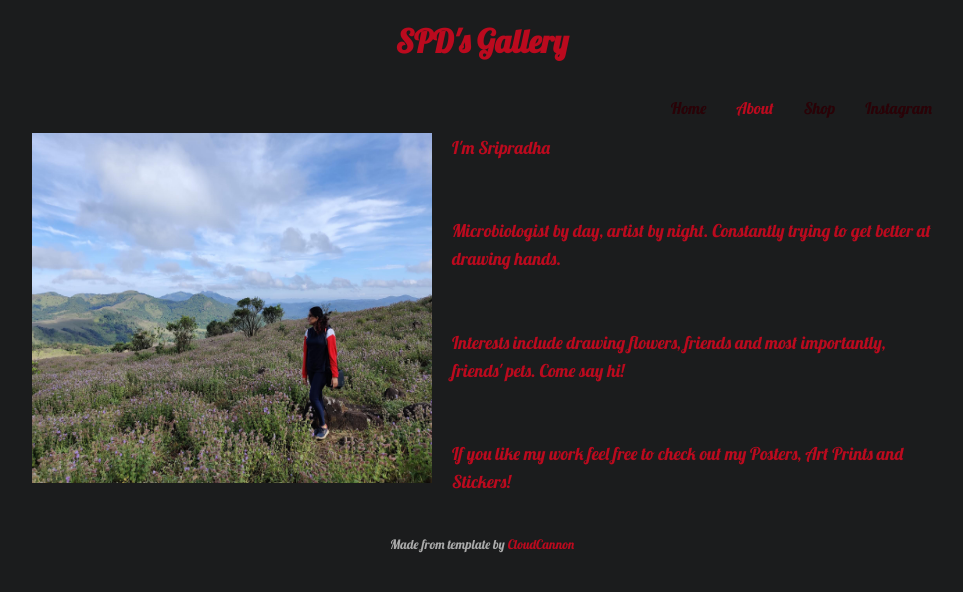
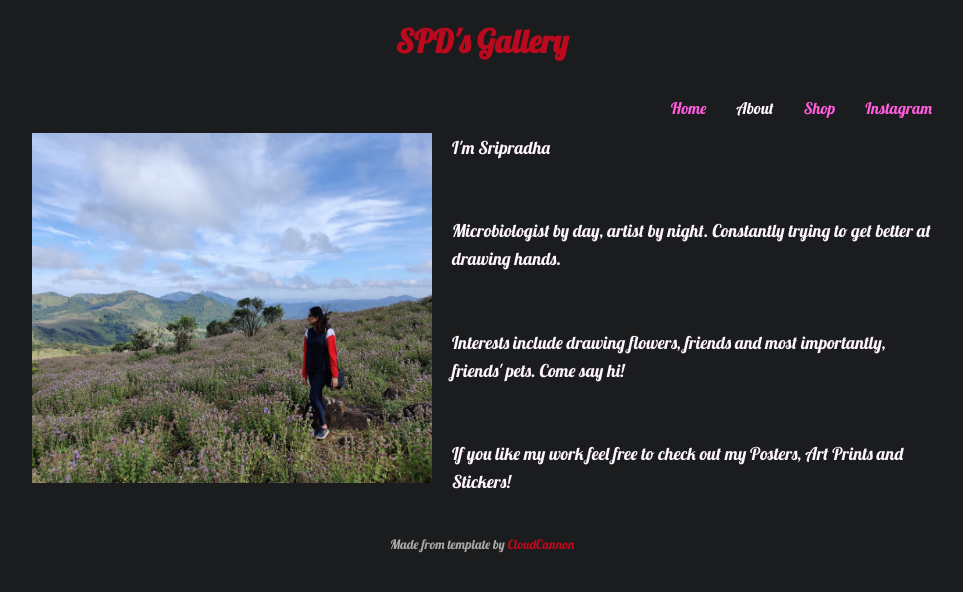
Before and after one commit to spdemergency/spdemergency.github.io, a Jekyll site: the page built from about.html, in a window 1280 px wide. Shown: the top 592 px of the page, without its empty margins (158-1121 px from the left). Built offline with Jekyll 4.4.1, drawn with Linux system fonts in a browser that asks for light colours.

Commit message:
Update variables.scss

```diff
--- a/_sass/variables.scss
+++ b/_sass/variables.scss
@@ -5,6 +5,6 @@
 
 // Colors
 $background: #1b1c1d;
-$color: #bb0a1e;
+$color: #FFF5FD;
 $link-color: #bb0a1e;
 $offset: 30px;
```
